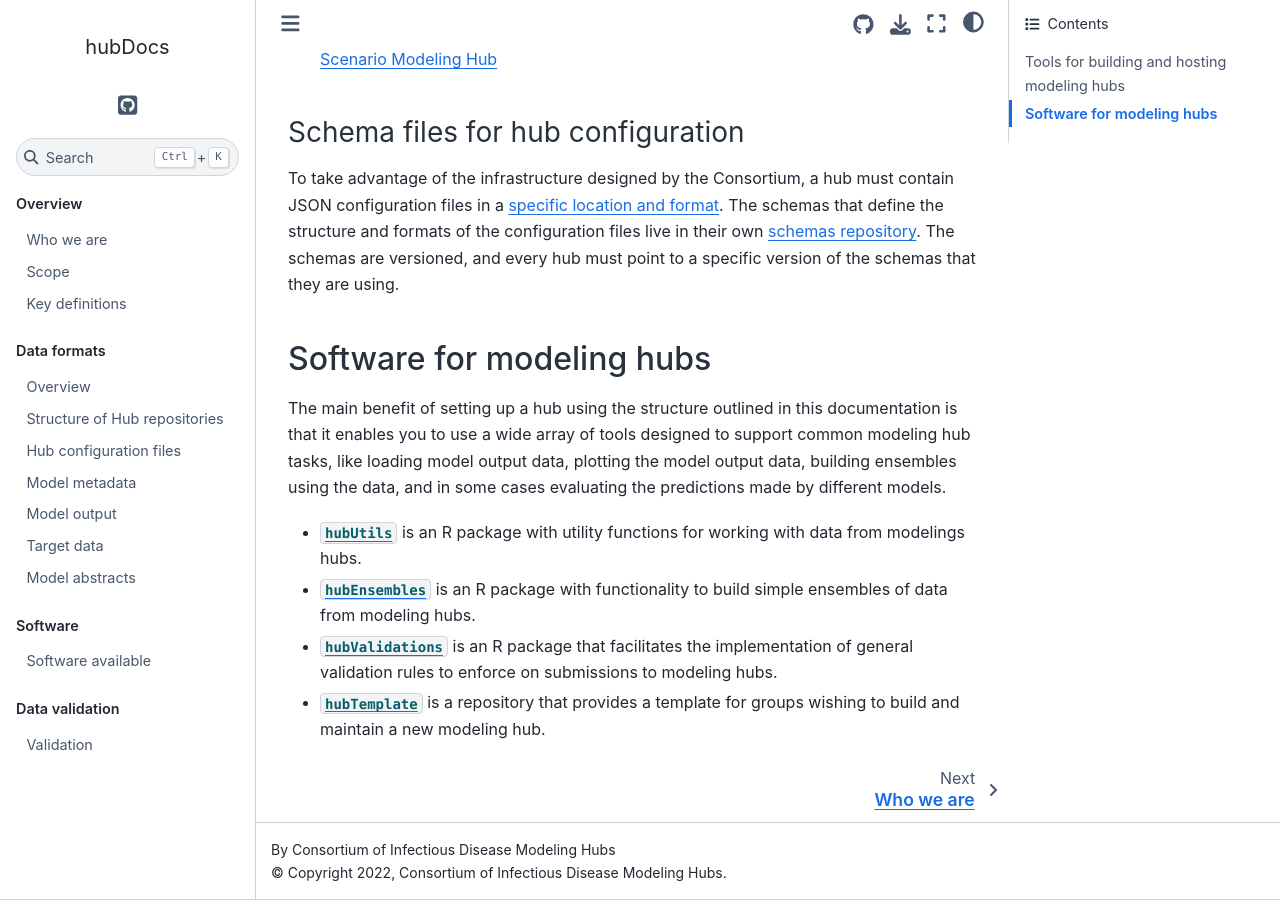
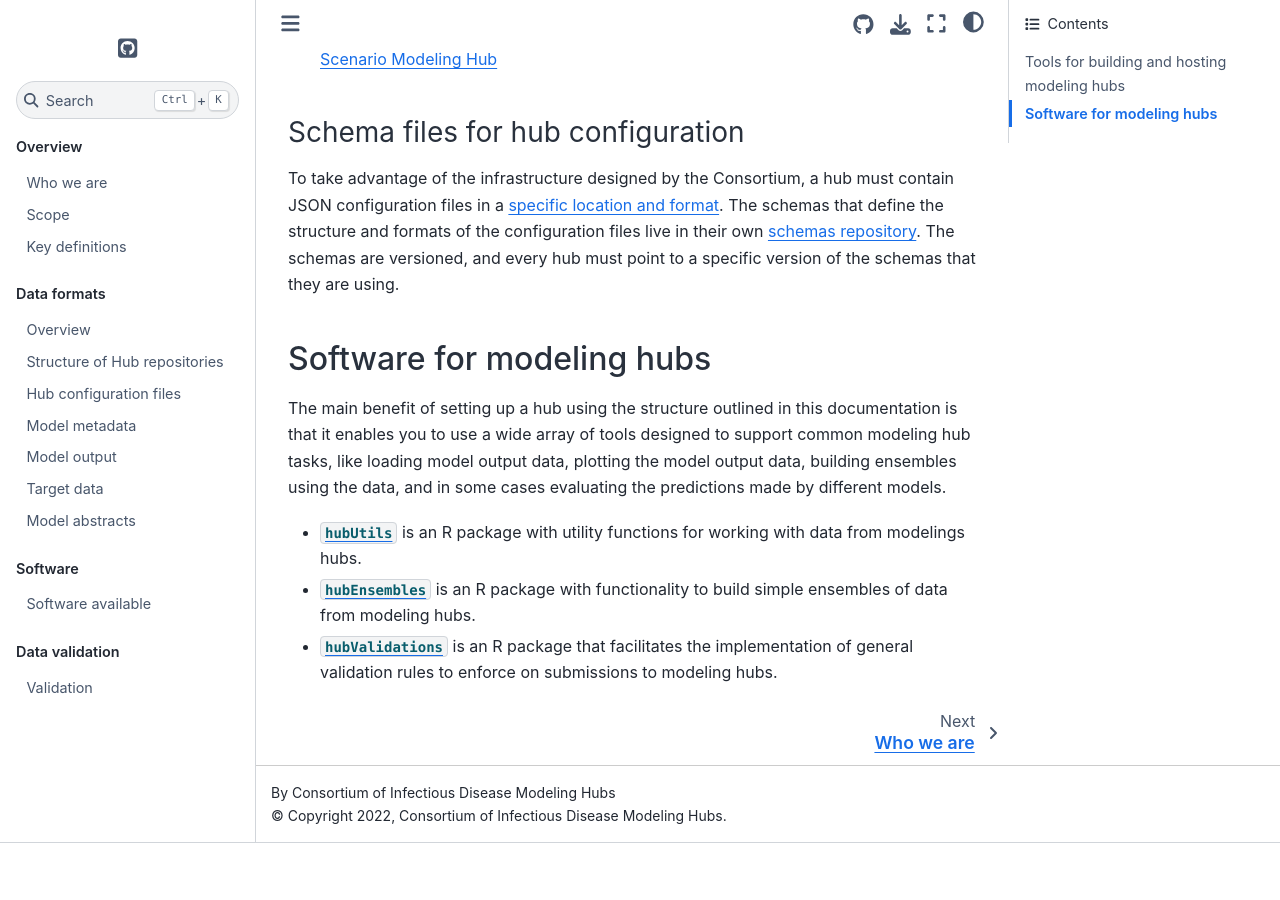
Before and after one commit to hubverse-org/hubDocs, a Sphinx documentation site: the page built from docs/source/index.md, in a window 1280 px wide and 900 px high, scrolled down 1126 px. Built offline with Sphinx 7.4.7 and the Sphinx Book theme 1.1.4, drawn with Linux system fonts in a browser that asks for light colours; pages that are not in the unit, such as notebooks, are missing from menus; after the commit the page ends 1969 px from its top, so only the background shows below that.

Commit message:
Delete hubTemplate reference

```diff
--- a/docs/source/index.md
+++ b/docs/source/index.md
@@ -35,7 +35,6 @@
 - [`hubUtils`](https://infectious-disease-modeling-hubs.github.io/hubUtils/) is an R package with utility functions for working with data from modelings hubs.
 - [`hubEnsembles`](https://github.com/Infectious-Disease-Modeling-Hubs/hubEnsembles) is an R package with functionality to build simple ensembles of data from modeling hubs.
 - [`hubValidations`](https://github.com/Infectious-Disease-Modeling-Hubs/hubValidations) is an R package that facilitates the implementation of general validation rules to enforce on submissions to modeling hubs.
-- [`hubTemplate`](https://github.com/Infectious-Disease-Modeling-Hubs/hubTemplate) is a repository that provides a template for groups wishing to build and maintain a new modeling hub.
 
 
 
```
